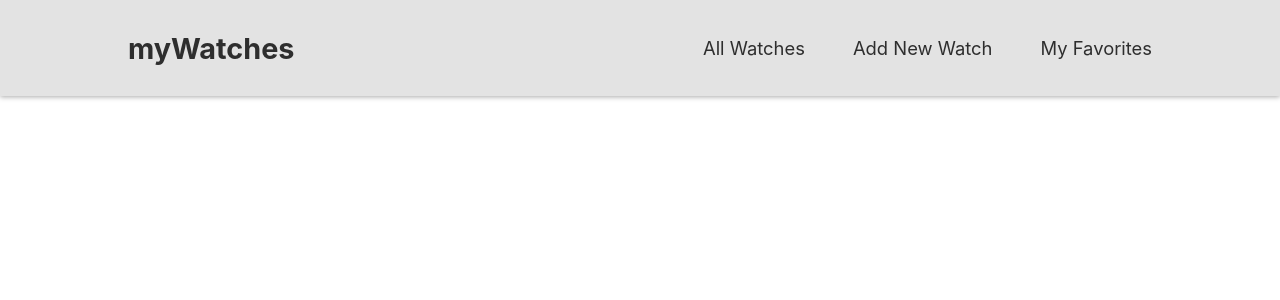
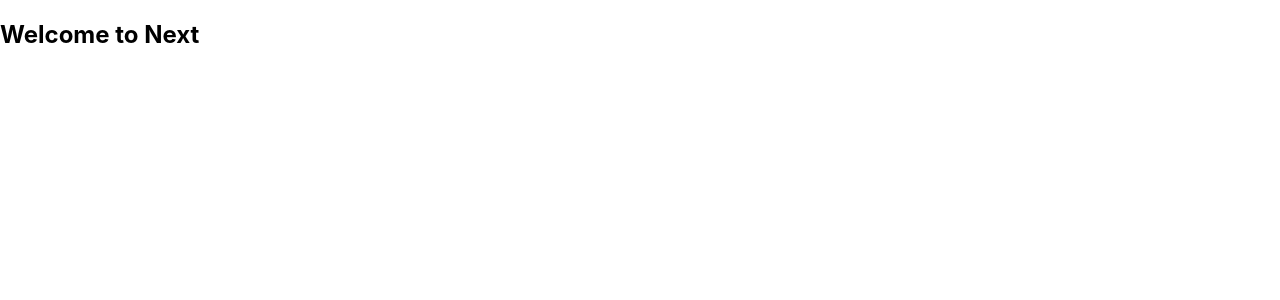
Before and after one commit to jtfreedman/my-next-app, a Next.js app: page / in a window 1280 px wide. Shown: the top 300 px of the page. Built offline with nearby package versions, Linux system fonts and the light colour scheme.

Commit message:
enchancements "unplugged"

```diff
--- a/pages/_app.js
+++ b/pages/_app.js
@@ -1,8 +1,8 @@
-import Layout from '../components/layout/Layout'
+//import Layout from '../components/layout/Layout'
 import '../styles/globals.css'
 
 function MyApp({ Component, pageProps }) {
-  return <Layout><Component {...pageProps} /></Layout>
+  return <Component {...pageProps} />
 }
 
 export default MyApp
```
